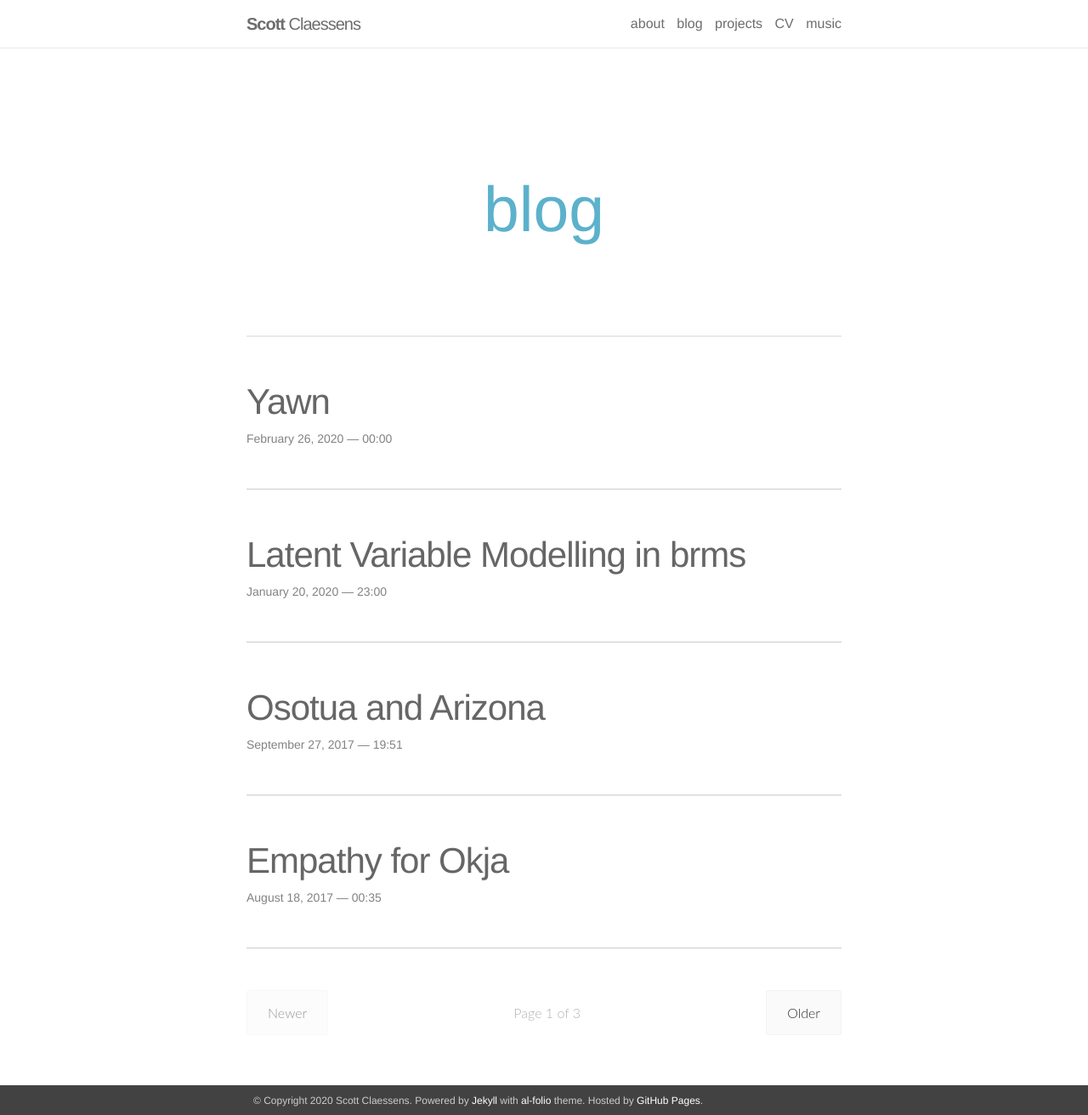
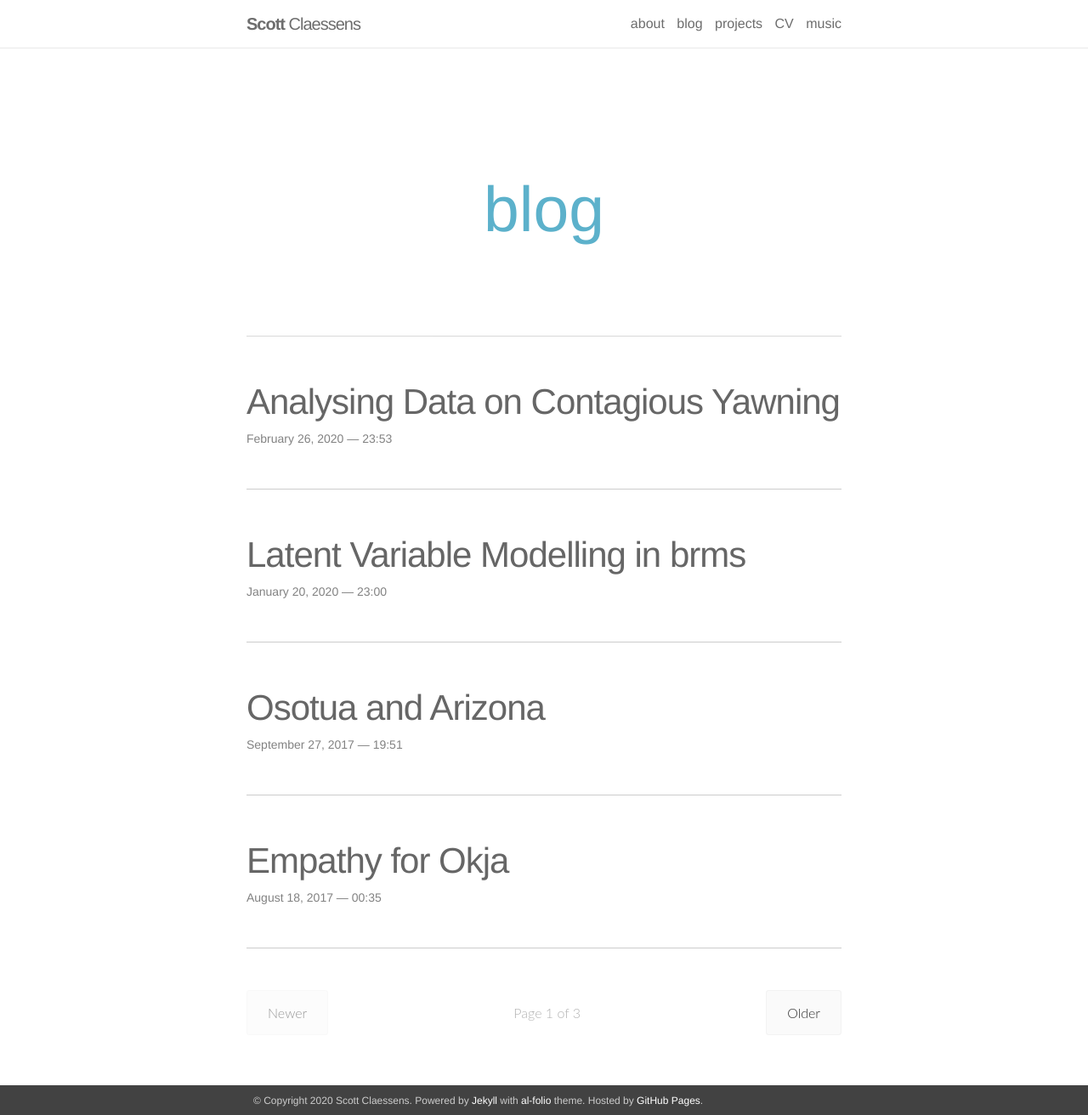
Before and after one commit to ScottClaessens/ScottClaessens.github.io, a Jekyll site: the page built from blog/index.html, in a window 1280 px wide and 1312 px high. Shown: the whole window at 85% size. Built offline with Jekyll 4.4.1, drawn with Linux system fonts in a browser that asks for light colours; nearby versions of some CDN libraries; the list of posts is cut into pages by our own code.

Commit message:
yawn title change

```diff
--- a/_posts/2020-02-26-yawn.markdown
+++ b/_posts/2020-02-26-yawn.markdown
@@ -1,3 +1,10 @@
+---
+layout: post
+title:  Analysing Data on Contagious Yawning
+date: 2020-02-26 23:53:00
+description:
+---
+
 Recently, we published a paper in Proceedings of the Royal Society B on
 [contagious yawning in
 dogs](https://royalsocietypublishing.org/doi/full/10.1098/rspb.2019.2236).
```
Also changed, not shown: other parts of _posts/2020-02-26-yawn.markdown (+1 -1 lines).
